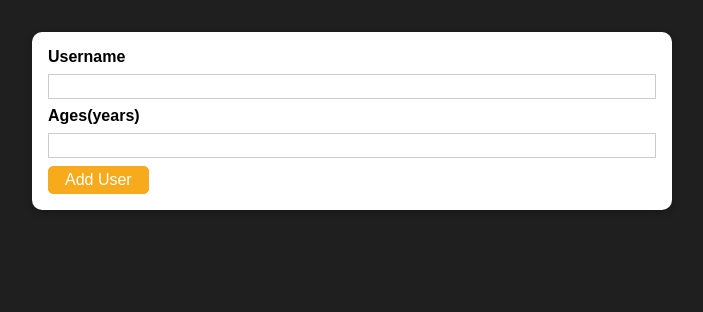
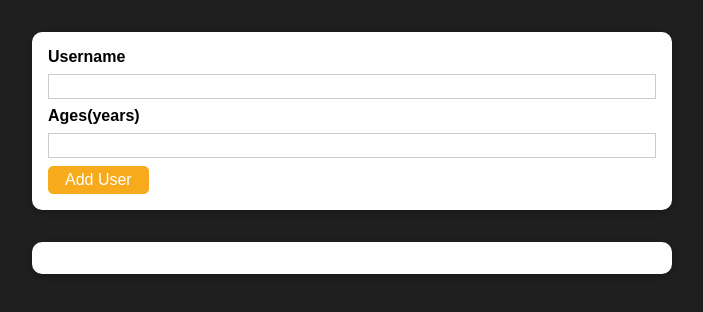
Before and after one commit to MMM-ZA/react-practice-project, a React (Create React App) app: page / in a window 1280 px wide. Shown: the top 312 px of the page, without its empty margins (288-991 px from the left). Built offline with nearby package versions, Linux system fonts and the light colour scheme.

Commit message:
added UserList component and styling

```diff
--- a/src/App.js
+++ b/src/App.js
@@ -1,11 +1,13 @@
 import React from 'react';
 import AddUser from './Components/Users/AddUser';
+import UsersList from './Components/Users/UsersList';
 
 
 function App() {
   return (
     <div>
     <AddUser/>
+    <UsersList users={[]}/>
     </div>
   );
 }
--- a/src/Components/UI/Card.js
+++ b/src/Components/UI/Card.js
@@ -5,7 +5,7 @@
   return (
   <div className={`${classes.card} ${props.className}`}>{props.children}</div>
 
-  )
+  );
 
 };
 
--- /dev/null
+++ b/src/Components/Users/UsersList.js
@@ -0,0 +1,21 @@
+import React from 'react';
+import Card from '../UI/Card';
+import classes from './UsersList.module.css';
+
+const UsersList = props => {
+  return (
+    <Card className={classes.users}>
+   <ul>
+    {props.users.map((user)=> (
+     <li>
+     {user.name} ({user.age} years old)
+     </li>
+
+    ))}
+   </ul>
+   </Card>
+  );
+};
+
+
+export default UsersList;
--- /dev/null
+++ b/src/Components/Users/UsersList.module.css
@@ -0,0 +1,16 @@
+.users {
+  margin: 2rem auto;
+  width: 90%;
+  max-width: 40rem;
+}
+
+.users ul {
+  list-style: none;
+  padding: 1rem;
+}
+
+.users li {
+  border: 1px solid #ccc;
+  margin: 0.5rem 0;
+  padding: 0.5rem;
+}
```
Also changed, not shown: src/Components/Users/AddUser.js (+5 -7 lines).
